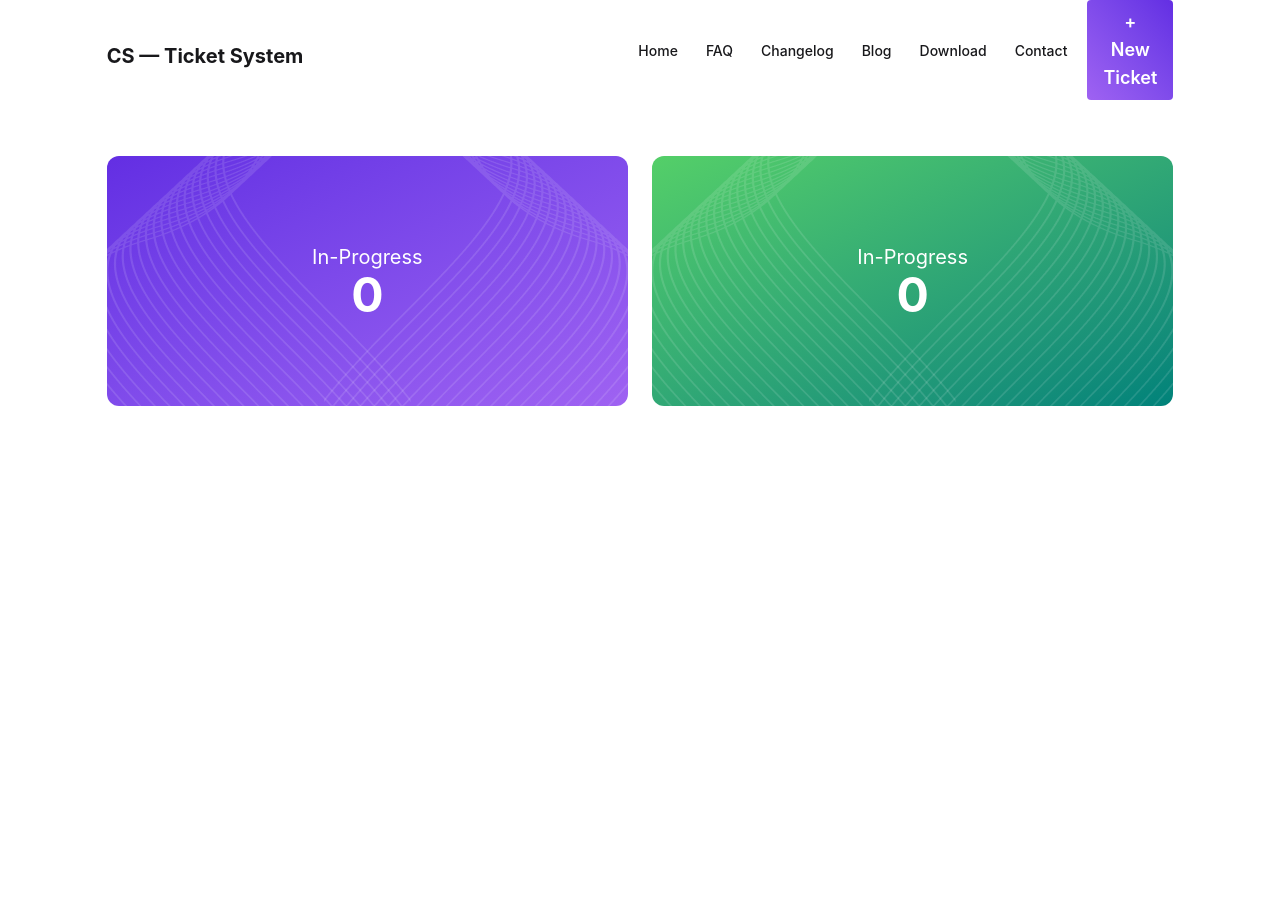
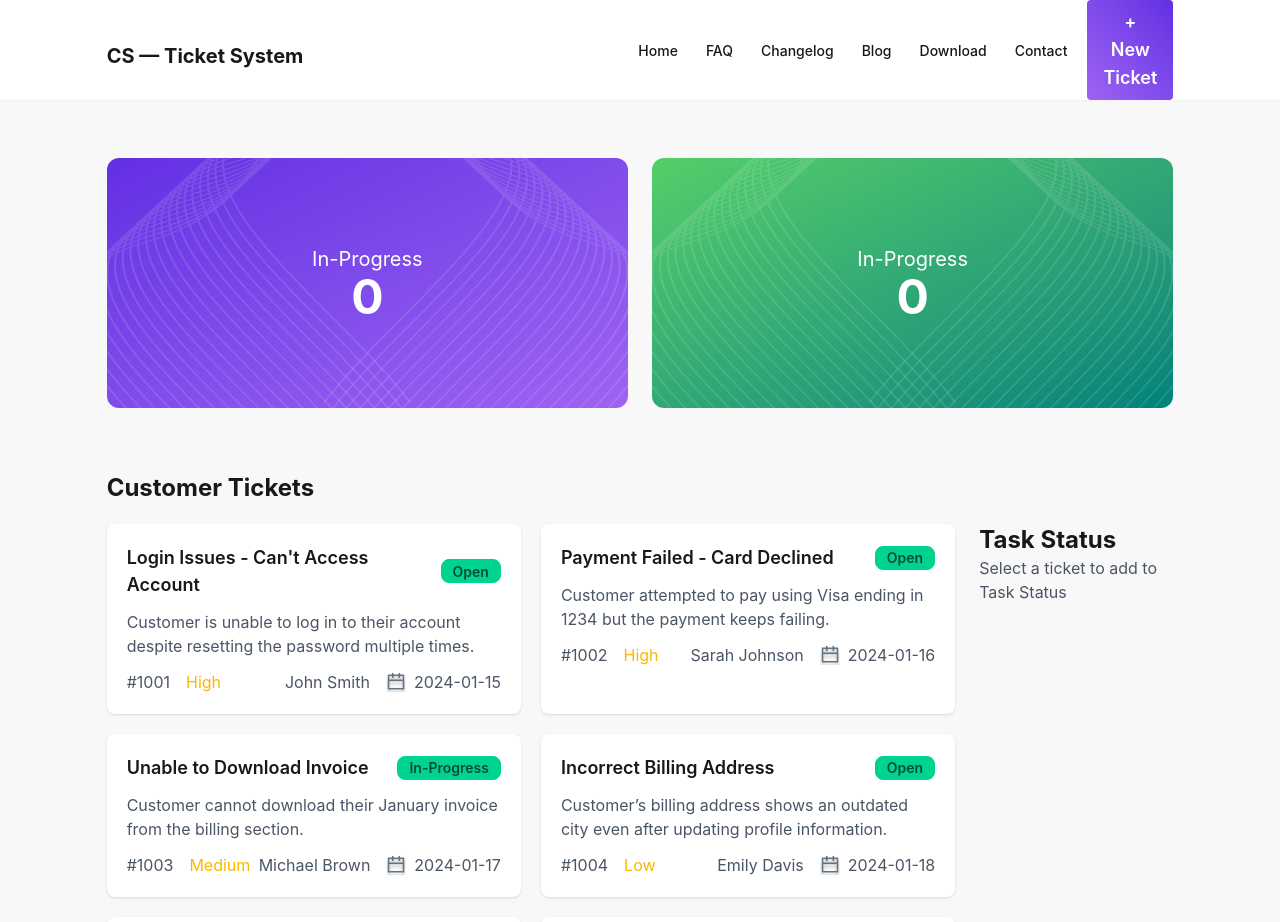
Before and after one commit to mdalamin0/Customer-Support-Zone, a React (Vite) app: page / in a window 1280 px wide. Shown: the top 922 px of the page. Before the commit the page ends 800 px from the top, so only its background shows below. Built offline with nearby package versions, Linux system fonts and the light colour scheme.

Commit message:
tickets-card-design-and-task-satatus-design-done

```diff
--- a/index.html
+++ b/index.html
@@ -2,7 +2,7 @@
 <html lang="en">
   <head>
     <meta charset="UTF-8" />
-    <link rel="icon" type="image/svg+xml" href="/vite.svg" />
+    <link rel="icon" type="image/svg+xml" href="/public/logo.webp" />
     <meta name="viewport" content="width=device-width, initial-scale=1.0" />
     <title>customer-support-zone</title>
   </head>
--- /dev/null
+++ b/public/Tickets.json
@@ -0,0 +1,110 @@
+[
+  {
+    "id": 1001,
+    "title": "Login Issues - Can't Access Account",
+    "description": "Customer is unable to log in to their account despite resetting the password multiple times.",
+    "customer": "John Smith",
+    "priority": "High",
+    "status": "Open",
+    "createdAt": "2024-01-15"
+  },
+  {
+    "id": 1002,
+    "title": "Payment Failed - Card Declined",
+    "description": "Customer attempted to pay using Visa ending in 1234 but the payment keeps failing.",
+    "customer": "Sarah Johnson",
+    "priority": "High",
+    "status": "Open",
+    "createdAt": "2024-01-16"
+  },
+  {
+    "id": 1003,
+    "title": "Unable to Download Invoice",
+    "description": "Customer cannot download their January invoice from the billing section.",
+    "customer": "Michael Brown",
+    "priority": "Medium",
+    "status": "In-Progress",
+    "createdAt": "2024-01-17"
+  },
+  {
+    "id": 1004,
+    "title": "Incorrect Billing Address",
+    "description": "Customer’s billing address shows an outdated city even after updating profile information.",
+    "customer": "Emily Davis",
+    "priority": "Low",
+    "status": "Open",
+    "createdAt": "2024-01-18"
+  },
+  {
+    "id": 1005,
+    "title": "Refund Not Processed",
+    "description": "Customer requested a refund 7 days ago but has not received confirmation yet.",
+    "customer": "Daniel Wilson",
+    "priority": "High",
+    "status": "In-Progress",
+    "createdAt": "2024-01-19"
+  },
+  {
+    "id": 1006,
+    "title": "Subscription Cancellation Issue",
+    "description": "Customer tried cancelling subscription but system still shows active status.",
+    "customer": "Olivia Martinez",
+    "priority": "Medium",
+    "status": "Open",
+    "createdAt": "2024-01-20"
+  },
+  {
+    "id": 1007,
+    "title": "Account Verification Email Not Received",
+    "description": "Customer did not receive verification email after multiple resend attempts.",
+    "customer": "James Anderson",
+    "priority": "Medium",
+    "status": "Resolved",
+    "createdAt": "2024-01-21"
+  },
+  {
+    "id": 1008,
+    "title": "Website Loading Slowly",
+    "description": "Customer reports that dashboard takes too long to load after login.",
+    "customer": "Sophia Thomas",
+    "priority": "Low",
+    "status": "Open",
+    "createdAt": "2024-01-22"
+  },
+  {
+    "id": 1009,
+    "title": "Error 500 on Checkout",
+    "description": "Internal server error appears when customer tries to complete checkout.",
+    "customer": "William Taylor",
+    "priority": "High",
+    "status": "In-Progress",
+    "createdAt": "2024-01-23"
+  },
+  {
+    "id": 1010,
+    "title": "Profile Picture Upload Failed",
+    "description": "Customer cannot upload profile picture; system shows unsupported format error.",
+    "customer": "Isabella Moore",
+    "priority": "Low",
+    "status": "Resolved",
+    "createdAt": "2024-01-24"
+  },
+  {
+    "id": 1011,
+    "title": "Discount Code Not Working",
+    "description": "Promo code WINTER24 does not apply discount during checkout.",
+    "customer": "Benjamin White",
+    "priority": "Medium",
+    "status": "Open",
+    "createdAt": "2024-01-25"
+  },
+  {
+    "id": 1012,
+    "title": "Mobile App Crashing",
+    "description": "App crashes immediately after opening on Android version 13 devices.",
+    "customer": "Charlotte Harris",
+    "priority": "High",
+    "status": "In-Progress",
+    "createdAt": "2024-01-26"
+  }
+]
--- a/src/App.jsx
+++ b/src/App.jsx
@@ -1,14 +1,29 @@
+import { Suspense } from 'react'
 import './App.css'
 import Banner from './Components/Banner/Banner'
 import NavBar from './Components/NavBar/NavBar'
+import TicketsContainer from './Components/TicketsContainer/TicketsContainer'
+
+
+const fetchCustomerTickets = async () => {
+  const res = await fetch("/public/Tickets.json");
+  return res.json();
+}
+
 
 function App() {
+  const promiseTickets = fetchCustomerTickets();
 
   return (
-    <div className='w-10/12 mx-auto'>
-     <NavBar></NavBar>
-     <Banner></Banner>
-    </div>
+    <>
+      <NavBar></NavBar>
+      <div className='bg-base-200 border-t-2 border-gray-100'>
+        <Banner></Banner>
+      <Suspense fallback={<p>Loading...</p>}>
+        <TicketsContainer promiseTickets={promiseTickets}></TicketsContainer>
+      </Suspense>
+      </div>
+    </>
   )
 }
 
--- a/src/Components/Banner/Banner.jsx
+++ b/src/Components/Banner/Banner.jsx
@@ -3,7 +3,7 @@ import vector2 from "../../assets/vector2.png";
 
 const Banner = () => {
   return (
-    <div className="grid grid-cols-1 md:grid-cols-2 gap-6 mt-14 ">
+    <div className="grid grid-cols-1 md:grid-cols-2 gap-6 pt-14 w-10/12 mx-auto">
 
       <div className="relative h-[250px] flex flex-col justify-center items-center text-white bg-linear-to-br from-[#632EE3] to-[#9F62F2] rounded-xl overflow-hidden">
         <img
--- a/src/Components/NavBar/NavBar.jsx
+++ b/src/Components/NavBar/NavBar.jsx
@@ -1,8 +1,8 @@
 
 const NavBar = () => {
   return (
-    <div className="">
-      <div className="navbar-start mt-8">
+    <div className="w-10/12 mx-auto">
+      <div className="navbar-start mt-8 mb-4">
         <div className="dropdown">
           <div tabIndex="0" role="button" className="btn btn-ghost lg:hidden">
             <svg xmlns="http://www.w3.org/2000/svg" className="h-5 w-5" fill="none" viewBox="0 0 24 24" stroke="currentColor"> <path strokeLinecap="round" strokeLinejoin="round" strokeWidth="2" d="M4 6h16M4 12h8m-8 6h16" /> </svg>
--- /dev/null
+++ b/src/Components/TaskStatusContainer/TaskStatusContainer.jsx
@@ -0,0 +1,12 @@
+import React from 'react';
+
+const TaskStatusContainer = () => {
+  return (
+    <div>
+      <h2 className='text-2xl font-bold'>Task Status</h2>
+      <p className='text-gray-600'>Select a ticket to add to Task Status</p>
+    </div>
+  );
+};
+
+export default TaskStatusContainer;
--- /dev/null
+++ b/src/Components/TicketCard/TicketCard.jsx
@@ -0,0 +1,29 @@
+import calenderImg from '../../assets/ri_calendar-line.png'
+
+const TicketCard = ({ ticket }) => {
+  const { id, title, description, status, priority, customer, createdAt } = ticket;
+  console.log(ticket)
+  return (
+    <div className='card shadow-sm bg-white cursor-pointer transition-all duration-300 hover:scale-105 hover:shadow-xl'>
+     <div className='p-5 space-y-3'>
+       <div className='flex justify-between items-center'>
+        <h3 className='card-title'>{title}</h3>
+        <p className='badge badge-success font-semibold'>{status}</p>
+      </div>
+      <p className='text-gray-600'>{description}</p>
+      <div className='flex justify-between items-center'>
+        <div className='flex items-center space-x-4 text-gray-600'>
+          <p className=''>#{id}</p>
+          <p className='text-warning'>{priority}</p>
+        </div>
+        <div className='flex items-center space-x-4 text-gray-600'>
+          <p className=''>{customer}</p>
+          <p className='flex items-center '> <img className='w-5 mr-2 ' src={calenderImg} alt="" /> {createdAt}</p>
+        </div>
+      </div>
+     </div>
+    </div>
+  );
+};
+
+export default TicketCard;
--- /dev/null
+++ b/src/Components/TicketsContainer/TicketsContainer.jsx
@@ -0,0 +1,28 @@
+import React, { use } from 'react';
+import TicketCard from '../TicketCard/TicketCard';
+import TaskStatusContainer from '../TaskStatusContainer/TaskStatusContainer';
+
+const TicketsContainer = ({ promiseTickets }) => {
+  const tickets = use(promiseTickets);
+
+  return (
+    <div className='w-10/12 mx-auto pb-16'>
+      <div className='text-2xl font-bold mt-16  mb-5 '>
+        <h2 >Customer Tickets</h2>
+
+      </div>
+      <div className="grid grid-cols-1 lg:grid-cols-5 gap-6">
+        <div className="lg:col-span-4 grid grid-cols-1 md:grid-cols-2 gap-5">
+          {
+            tickets.map(ticket => <TicketCard ticket={ticket}></TicketCard>)
+          }
+        </div>
+        <div className=" ">
+          <TaskStatusContainer></TaskStatusContainer>
+        </div>
+      </div>
+    </div>
+  );
+};
+
+export default TicketsContainer;
```
Also changed, not shown: public/logo.webp (added), src/assets/ri_calendar-line.png (added).
